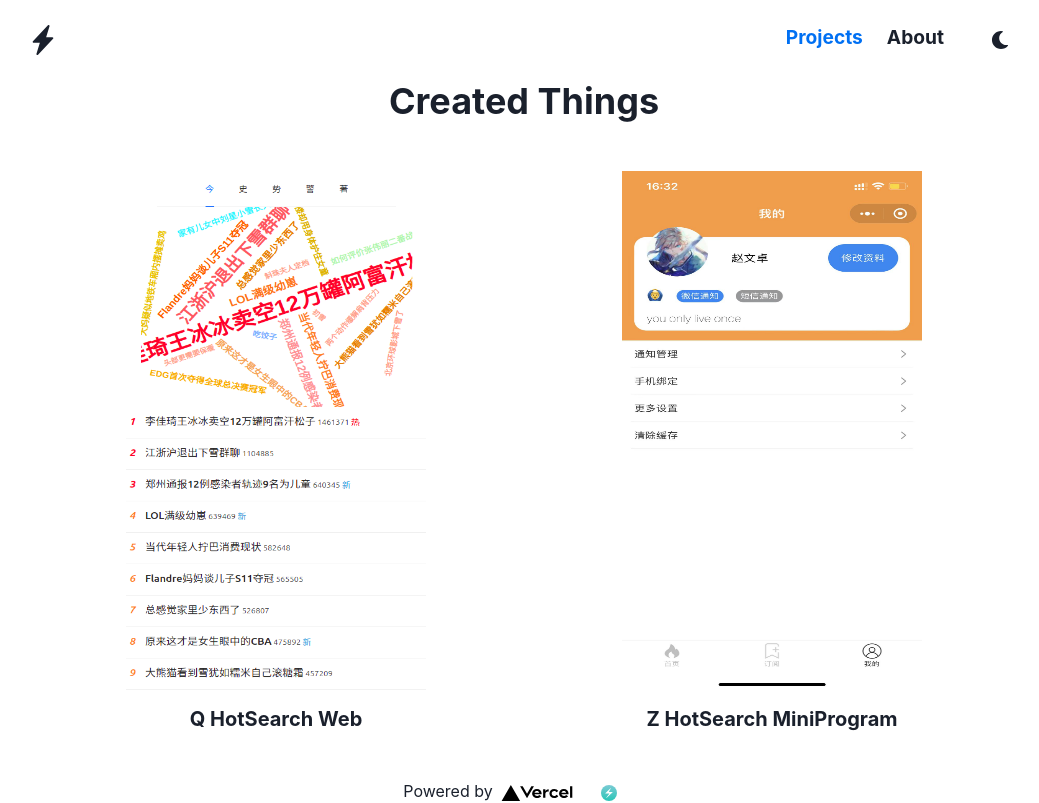
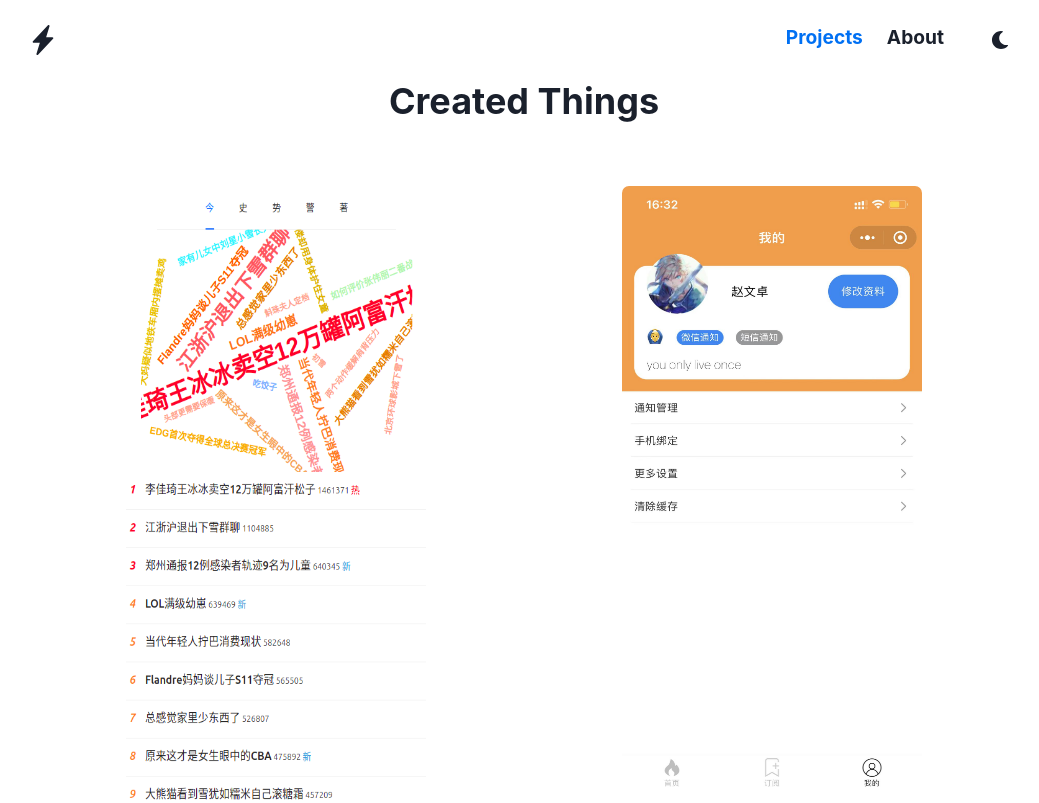
Before and after one commit to akazwz/website, a Next.js app: page /projects in a window 1280 px wide. Shown: the top 803 px of the page, without its empty margins (116-1155 px from the left). Built offline with nearby package versions, Linux system fonts and the light colour scheme.

Commit message:
update image style

```diff
--- a/pages/projects.tsx
+++ b/pages/projects.tsx
@@ -24,17 +24,18 @@
                 <>
                     <Center
                         key={index}
-                        height="70vh"
+                        height="700px"
                         flexDirection="column"
                         margin="2rem"
                         className={styles.card}
                     >
                         <Image
                             src={project.imageSrc}
-                            height="600px"
+                            height="630px"
                             width="300px"
                             layout="fixed"
                             alt="project image"
+                            className={styles.image}
                         />
                         <Link style={{marginTop: '1rem'}}>
                             <Heading size="md">
--- a/styles/Projects.module.css
+++ b/styles/Projects.module.css
@@ -12,3 +12,8 @@
     -webkit-transform: scale(1.1);
     transform: scale(1.1);
 }
+
+.image {
+    border: 2px;
+    border-radius: 7px;
+}
```
Lines whose indentation alone changed are shown as unchanged.
